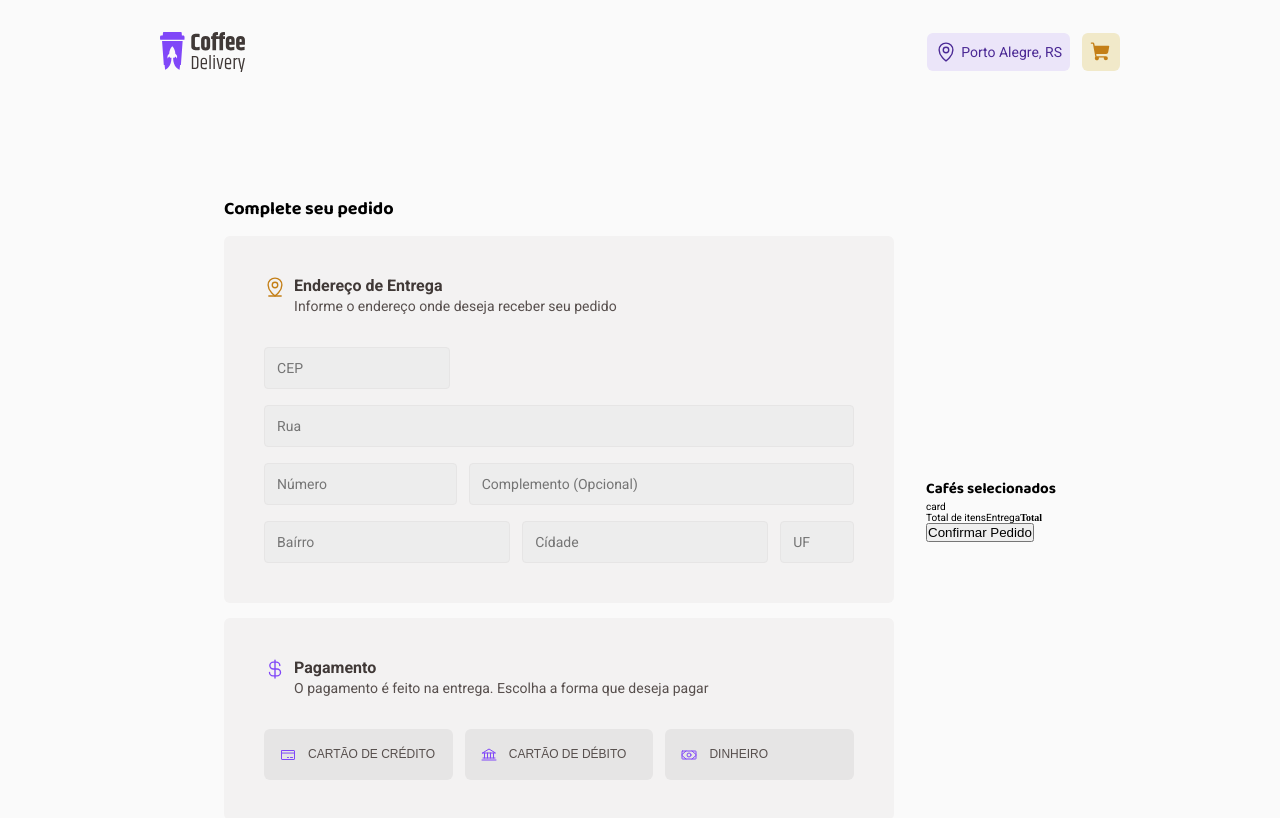
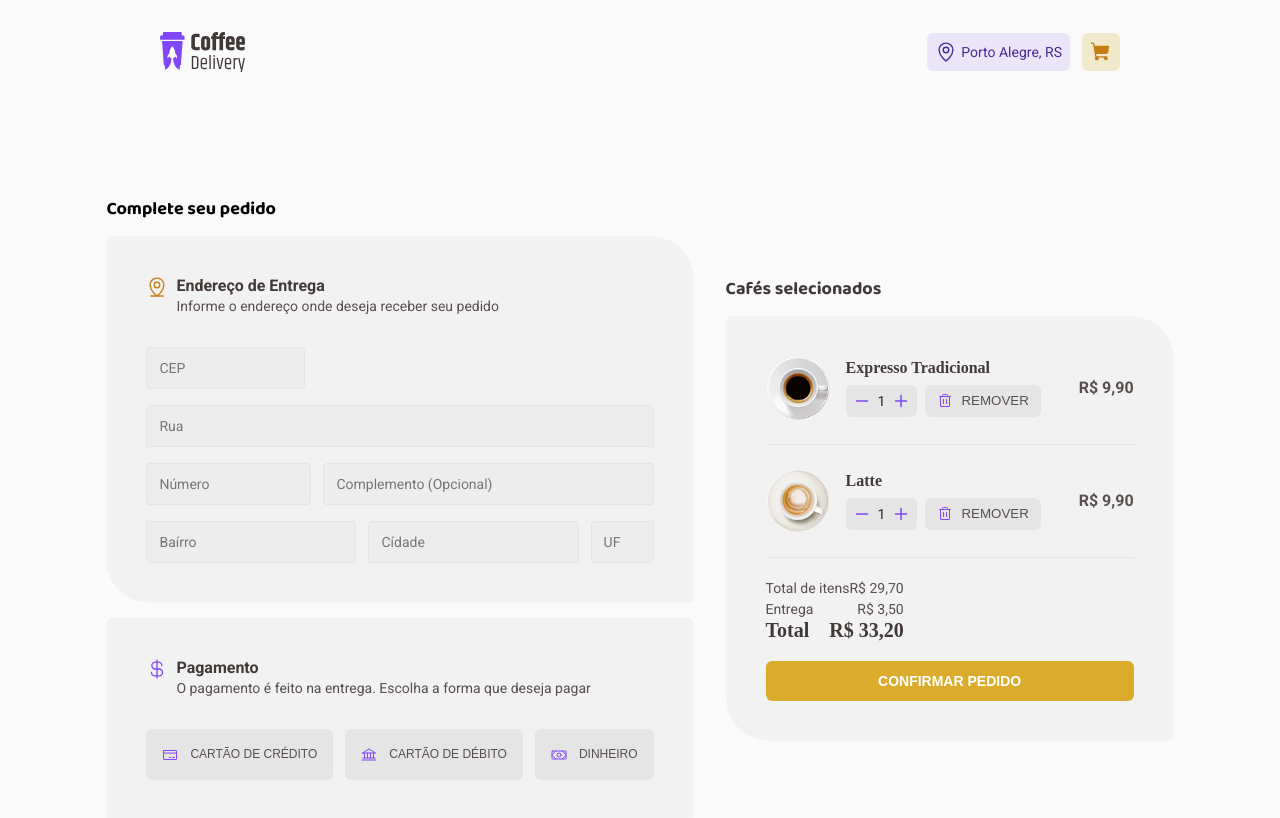
Before and after one commit to KioryFNC/coffeeDelivery, a React (Vite) app: page /carrinho in a window 1280 px wide. Shown: the top 818 px of the page. Built offline with nearby package versions, Linux system fonts and the light colour scheme.

Commit message:
feat: confirm order

```diff
--- a/src/pages/Checkout/index.tsx
+++ b/src/pages/Checkout/index.tsx
@@ -1,4 +1,4 @@
-import { Bank, CreditCard, CurrencyDollar, MapPinLine, Money } from 'phosphor-react'
+import { Bank, CreditCard, CurrencyDollar, MapPinLine, Minus, Money, Plus, Trash } from 'phosphor-react'
 import * as Element from './styles'
 import { useTheme } from 'styled-components'
 
@@ -46,18 +46,60 @@ export function Checkout() {
           </Element.Buttons>
         </Element.Payment>
       </Element.Section>
+
       <Element.Order>
         <h2>Cafés selecionados</h2>
         <Element.ConfirmOrder>
           <Element.CardDetails>
-            <p>card</p>
+
+            {/* Cafe 1 */}
+            <Element.CoffeeItem>
+              <img src="/src/assets/CoffeeExpresso.png" alt="" />
+              <div className='details'>
+                <h4>Expresso Tradicional</h4>
+                <div className='actions'>
+                  <Element.QuantityControl>
+                    <button><Minus weight='bold'/></button>
+                    <span>1</span>
+                    <button><Plus weight='bold'/></button>
+                  </Element.QuantityControl>
+                  <Element.RemoveButton>
+                    <Trash />
+                    Remover
+                  </Element.RemoveButton>
+                </div>
+              </div>
+              <span className='price'>R$ 9,90</span>
+            </Element.CoffeeItem>
+
+            {/* Cafe 2 */}
+            <Element.CoffeeItem>
+              <img src="/src/assets/CoffeeLatte.png" alt="" />
+              <div className='details'>
+                <h4>Latte</h4>
+                <div className='actions'>
+                  <Element.QuantityControl>
+                    <button><Minus weight='bold'/></button>
+                    <span>1</span>
+                    <button><Plus weight='bold'/></button>
+                  </Element.QuantityControl>
+                  <Element.RemoveButton>
+                    <Trash />
+                    Remover
+                  </Element.RemoveButton>
+                </div>
+              </div>
+              <span className='price'>R$ 9,90</span>
+            </Element.CoffeeItem>
           </Element.CardDetails>
           <Element.PriceOrder>
-            <span>Total de itens</span>
-            <span>Entrega</span>
-            <strong>Total</strong>
+            <span>Total de itens <span>R$ 29,70</span></span>
+            <span>Entrega <span>R$ 3,50</span></span>
+            <strong>Total <strong>R$ 33,20</strong></strong>
           </Element.PriceOrder>
-          <button>Confirmar Pedido</button>
+          <Element.ConfirmButton>
+            Confirmar Pedido
+          </Element.ConfirmButton>
         </Element.ConfirmOrder>
       </Element.Order>
     </Element.Root>
--- a/src/pages/Checkout/styles.ts
+++ b/src/pages/Checkout/styles.ts
@@ -24,7 +24,7 @@ export const Address = styled.div`
   flex-direction: column;
   padding: 4rem;
   gap: 3.2rem;
-  border-radius: 6px;
+  border-radius: 6px 44px;
   background: ${(props) => props.theme["base-card"]};
 
 `
@@ -124,6 +124,7 @@ export const PaymentHeader = styled.div`
   display: flex;
   align-items: flex-start;
   gap: .8rem;
+
   > svg {
     width: 2.2rem;
     height: 2.2rem;
@@ -165,24 +166,172 @@ export const Buttons = styled.div`
     border: none;
     color: ${(props) => props.theme['base-text']};
     background: ${(props) => props.theme['base-button']};
+    transition: background 0.2s;
 
     svg {
       width: 1.6rem;
       height: 1.6rem;
     }
+
+    &:hover {
+      background: ${(props) => props.theme['base-hover']};
+    }
   }
 `
 
+export const Order = styled.div`
+  display: flex;
+  flex-direction: column;
+  gap: 1.5rem;
 
-export const Order = styled.div`
-
+  h2 {
+    font-family: 'Baloo 2', sans-serif;
+    font-size: 1.8rem;
+    font-weight: 700;
+    line-height: 130%;
+    color: ${(props) => props.theme['base-subtitle']};
+  }
 `
 export const ConfirmOrder = styled.div`
-
+  width: 44.8rem;
+  height: auto;
+  display: flex;
+  padding: 4rem;
+  flex-direction: column;
+  align-items: flex-start;
+  gap: 2.4rem;
+  border-radius: 6px 44px;
+  background: ${(props) => props.theme['base-card']};
 `
 export const CardDetails = styled.div`
+  width: 100%;
+  display: flex;
+  flex-direction: column;
+  gap: 2.4rem;
+`
 
+export const CoffeeItem = styled.div`
+  display: flex;
+  align-items: center;
+  justify-content: space-between;
+  gap: 1.6rem;
+  padding-bottom: 2.4rem;
+  border-bottom: 1px solid ${(props) => props.theme['base-button']};
+
+  img {
+    width: 6.4rem;
+    height: 6.4rem;
+    border-radius: 50%;
+  }
+
+  .details {
+    flex: 1;
+    display: flex;
+    flex-direction: column;
+    gap: .8rem;
+  }
+
+  h4 {
+    font-size: 1.6rem;
+    color: ${(props) => props.theme['base-subtitle']};
+  }
+
+  .actions {
+    display: flex;
+    align-items: center;
+    gap: .8rem;
+  }
+
+  .price {
+    font-size: 1.6rem;
+    font-weight: 700;
+    color: ${(props) => props.theme['base-text']};
+  }
 `
+
+export const QuantityControl = styled.div`
+  display: flex;
+  align-items: center;
+  background: ${(props) => props.theme['base-button']};
+  border-radius: 6px;
+  padding: .8rem;
+  gap: .8rem;
+
+  button {
+    background: transparent;
+    border: none;
+    cursor: pointer;
+    color: ${(props) => props.theme["purple"]};
+    font-size: 1.6rem;
+    display: flex;
+    align-items: center;
+    justify-content: center;
+  }
+
+  span {
+    font-size: 1.4rem;
+    color: ${(props) => props.theme["base-title"]};
+  }
+`
+
+export const RemoveButton = styled.button`
+  display: flex;
+  align-items: center;
+  gap: .8rem;
+  border: none;
+  border-radius: 6px;
+  padding: .8rem 1.2rem;
+  text-transform: uppercase;
+  cursor: pointer;
+  transition: background 0.2s;
+  color: ${(props) => props.theme["base-text"]};
+  background: ${(props) => props.theme["base-button"]};
+
+  &:hover {
+    background: ${(props) => props.theme["base-hover"]};
+  }
+
+  svg {
+    color: ${(props) => props.theme["purple"]};
+    font-size: 1.6rem;
+  }
+`
+
 export const PriceOrder = styled.div`
+  display: flex;
+  flex-direction: column;
+  line-height: 130%;
+  gap: .8rem;
 
+  span {
+    display: flex;
+    justify-content: space-between;
+    font-size: 1.4rem;
+    color: ${(props) => props.theme['base-text']};
+  }
+  strong {
+    display: flex;
+    justify-content: space-between;
+    font-size: 2rem;
+    font-weight: 700;
+    color: ${(props) => props.theme['base-subtitle']};
+  }
 `
+
+export const ConfirmButton = styled.button`
+  width: 100%;
+  padding: 1.2rem;
+  font-size: 1.4rem;
+  font-weight: 700;
+  text-transform: uppercase;
+  color: ${(props) => props.theme['white']};
+  cursor: pointer;
+  transition: background 0.2s;
+  border-radius: 6px;
+  border: none;
+  background: ${(props) => props.theme['yellow']};
+
+  &:hover {
+    background: ${(props) => props.theme['yellow-dark']}
+  }
+`
```
